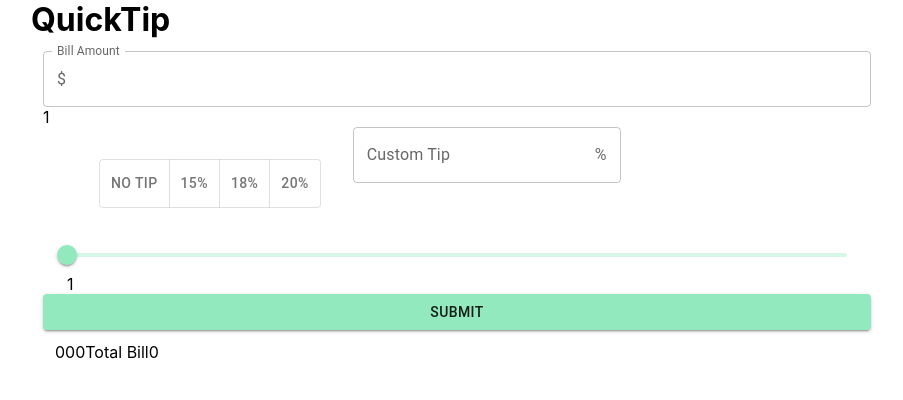
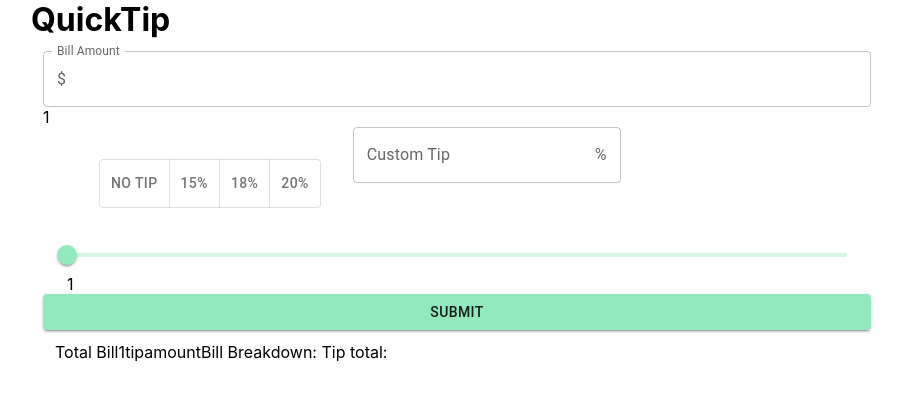
Before and after one commit to AkariBowens/QuickTip, a React (Create React App) app: page / in a window 1280 px wide. Shown: the top 400 px of the page, without its empty margins (183-1086 px from the left). Built offline with nearby package versions, Linux system fonts and the light colour scheme.

Commit message:
Clicking in an out of custom updates tip

```diff
--- a/src/App.css
+++ b/src/App.css
@@ -1,10 +1,10 @@
-.app {
-  /* display: flex;
+/* .app {
+  display: flex;
   flex-direction: column;
-  justify-content: space-between; */
-  /* position: absolute; */
-  /* margin: 25px; */
-}
+  justify-content: space-between;
+  position: absolute;
+   margin: 25px;
+} */
 
 /* .MuiFormGroup-root {
   display: flex;
--- a/src/App.js
+++ b/src/App.js
@@ -22,14 +22,14 @@ import { Box } from "@mui/system";
 function App() {
   const [billAmount, setBillAmount] = useState(1);
 
-  const handleBill = (event, newBillAmount) => {
-    setBillAmount(event.value);
-  };
+  // const handleBill = (event, newBillAmount) => {
+  //   setBillAmount(event.value);
+  // };
 
   const [tipAmount, setTipAmount] = useState("");
 
   const handleTip = (event, newTipAmount) => {
-    setTipAmount(newTipAmount);
+    setTipAmount(newTipAmount / 100);
   };
 
   const [billSplit, setBillSplit] = useState(1);
@@ -39,13 +39,13 @@ function App() {
   };
 
   const [billTotal, setBillTotal] = useState(0);
-  const [tipTotal, setTipTotal] = useState(0);
+  // const [tipTotal, setTipTotal] = useState(0);
 
   const [customTip, setCustomTip] = useState(0);
 
   const handleCustomTip = (event, newcustomTip) => {
     setCustomTip(event.value);
-    setTipAmount(customTip / 100);
+    setTipAmount(customTip / 100 + 1);
   };
 
   const handleSubmit = (event, newBillTotal, newBillPerPerson) => {
@@ -56,8 +56,9 @@ function App() {
     // if submit is pressed - changes submit button to "reset" - unnecessary
   };
 
-  const greatBillTotal = billAmount * tipAmount;
+  const greatBillTotal = billAmount * (1 + tipAmount);
   const billPerPerson = greatBillTotal / billSplit;
+  const tipTotal = greatBillTotal - billAmount;
 
   const theme = createTheme({
     palette: {
@@ -101,20 +102,20 @@ function App() {
                 exclusive
                 sx={{ m: 2, p: 2 }}
               >
-                <ToggleButton variant="contained" value="1" aria-label="no tip">
+                <ToggleButton variant="contained" value="0" aria-label="no tip">
                   No Tip
                 </ToggleButton>
                 <ToggleButton
                   variant="contained"
-                  value="1.15"
+                  value="15"
                   aria-label="fifteen percent tip"
                 >
                   15%
                 </ToggleButton>
-                <ToggleButton value="1.18" aria-label="eighteen percent tip">
+                <ToggleButton value="18" aria-label="eighteen percent tip">
                   18%
                 </ToggleButton>
-                <ToggleButton value="1.2" aria-label="twenty percent tip">
+                <ToggleButton value="20" aria-label="twenty percent tip">
                   20%
                 </ToggleButton>
               </ToggleButtonGroup>
@@ -123,6 +124,7 @@ function App() {
                 label="Custom Tip"
                 variant="outlined"
                 // onChange={(event) => setCustomTip(event.target.value)}
+                onFocus={(event) => setTipAmount(event.target.value / 100)}
                 onChange={(event) => setTipAmount(event.target.value / 100)}
                 InputProps={{
                   inputMode: "numeric",
@@ -160,18 +162,18 @@ function App() {
           {/* This is the output for the data */}
           <Container size="lg">
             {/* add this to a display and pass props to it */}
-            {billTotal}
-            {tipTotal}
-            {billPerPerson}
             Total Bill
             {greatBillTotal}
+            {tipAmount + "tipamount"}
+            Bill Breakdown: Tip total:
+            {/* {tipTotal + "tip total yuh"} */}
+            {billSplit > 1 && "Bill per Person" + billPerPerson}
             {/* this opens when submit is pressed */}
             {/* {isShow && <Display />} */}
+            {/* if bill amount>0 && <Display /> or <Container> add an outline for how to display this information </Container> */}
             {/* or the display is there the entire time */}
           </Container>
         </Container>
-
-        {/* </div>*/}
       </div>
     </ThemeProvider>
   );
```
Also changed, not shown: 1 other file (tests, documents, lock files or other folders).
